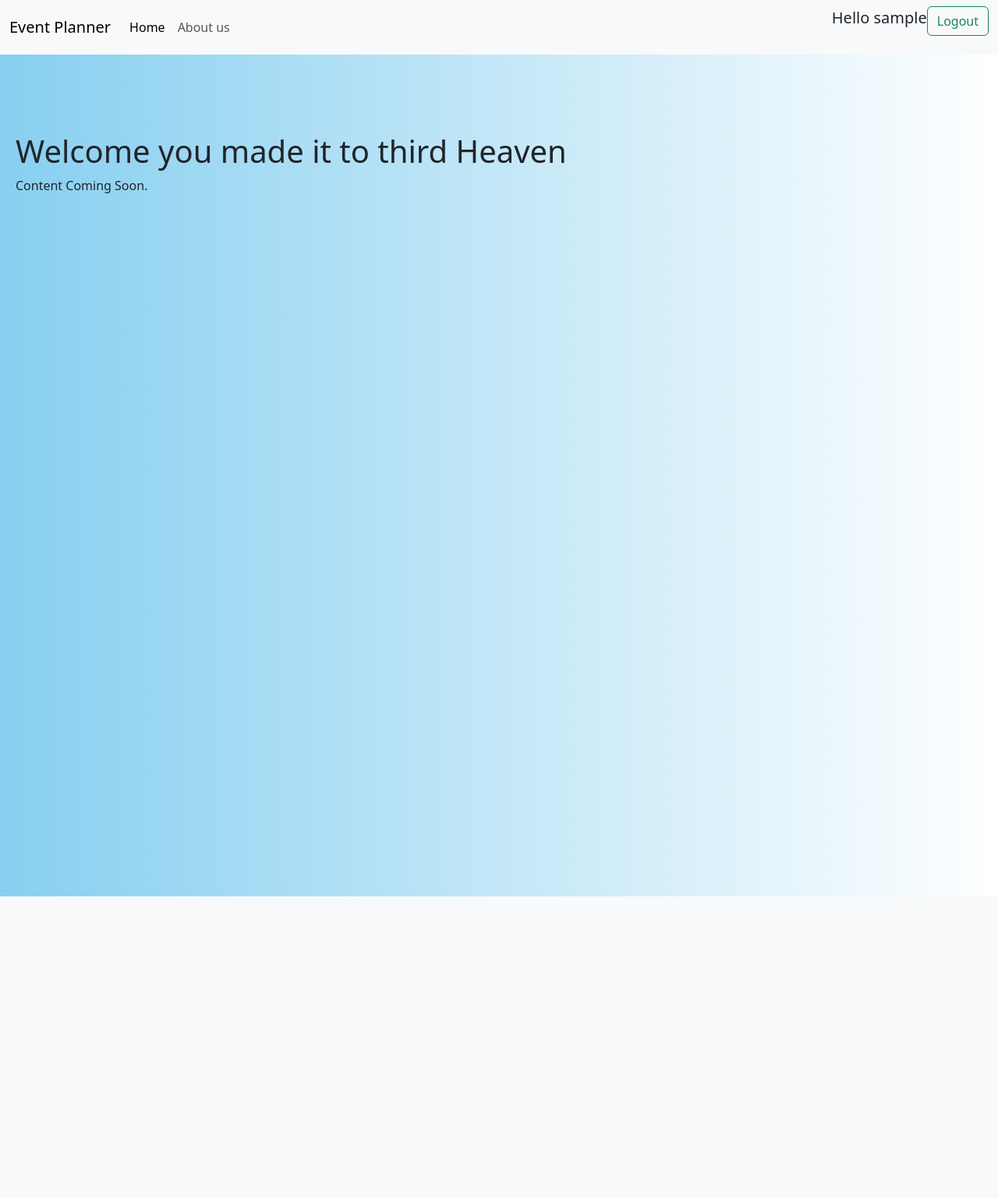
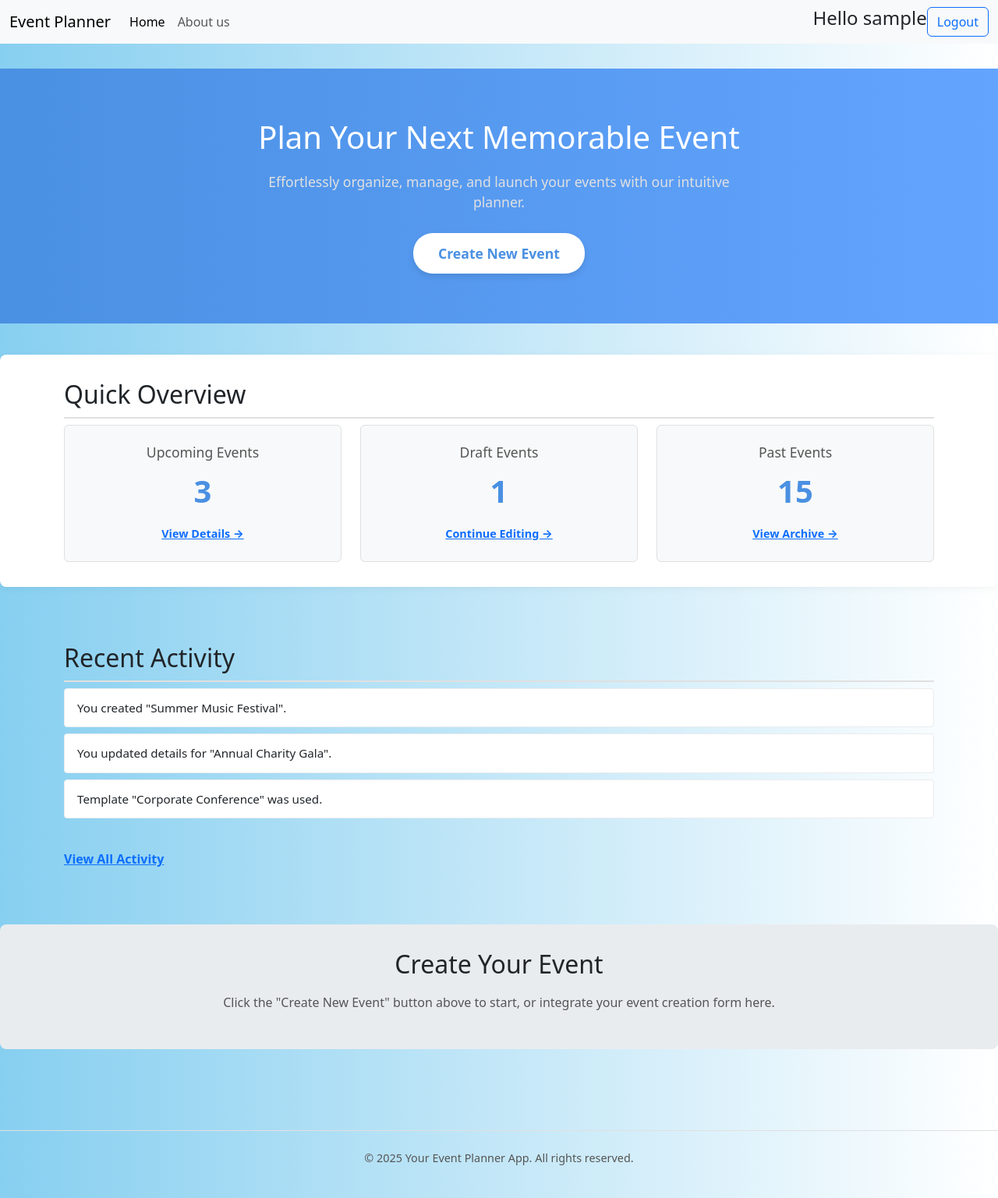
Before and after one commit to AlinaniSilomba/EventsApp, a Django app: page /events/ in a window 1280 px wide. Shown: the whole page at 78% size. Before the commit the page ends 1150 px from the top, so only its background shows below. Run offline with Django 5.2, Linux system fonts and the light colour scheme; the visitor is signed in with stand-in values (Sample User, id 1); some libraries are stand-ins or nearby versions.

Commit message:
Refactor forms, templates, and styles for improved layout and user experience; update field order in RegistrationForm, enhance index and logout templates, and add new CSS styles for better visual consistency.

```diff
--- a/EventsPlanner/events/forms.py
+++ b/EventsPlanner/events/forms.py
@@ -6,4 +6,4 @@ class RegistrationForm(UserCreationForm):
     email = forms.EmailField(label="Email",required=True)
     class Meta:
         model = User
-        fields = ['email','username','password1','password2',]
+        fields = ['username', 'email','password1','password2',]
--- a/EventsPlanner/events/static/styles.css
+++ b/EventsPlanner/events/static/styles.css
@@ -29,19 +29,6 @@ body {
 
 }
 
-
-.logout-container {
-    background-color: #ffffff;
-    padding:40px 30px;
-    align-items: center;
-    border-radius: 10px;
-    box-shadow: 0 5px 15px rgba(0, 0, 0, 0.2);
-    width: 100%;
-
-    max-width: 400px; /* Max width for the login box */
-    text-align: center;
-
-}
 
 /* Form Heading */
 #login-form h1 {
@@ -112,3 +99,231 @@ body {
     text-decoration: none;
     font-weight: bold;
 }
+
+
+
+
+
+
+
+/*Sign Out Page */
+
+.logout-container {
+    background-color: #ffffff;
+    padding:40px 30px;
+    align-items: center;
+    border-radius: 10px;
+    box-shadow: 0 5px 15px rgba(0, 0, 0, 0.2);
+    width: 100%;
+
+    max-width: 400px; /* Max width for the login box */
+    text-align: center;
+
+}
+
+
+
+
+
+
+
+
+
+
+
+/* Index Page CSS */
+
+.container {
+    max-width: 1100px;
+    margin: 0 auto;
+    padding: 0 20px; /* Add side padding */
+}
+
+h1, h2, h3 {
+    margin-bottom: 0.75em;
+    color: #2c3e50; /* Darker blue-grey */
+}
+
+h1 {
+    font-size: 2.8rem;
+    line-height: 1.2;
+}
+
+h2 {
+    font-size: 2rem;
+    border-bottom: 2px solid #e0e0e0; /* Subtle separator for sections */
+    padding-bottom: 0.3em;
+    margin-bottom: 1em;
+}
+
+p {
+    margin-bottom: 1em;
+    color: #555;
+}
+
+a {
+    color: #3498db; /* Standard link blue */
+    text-decoration: none;
+}
+
+a:hover {
+    text-decoration: underline;
+}
+
+/* --- Main Homepage Container --- */
+.event-planner-homepage {
+    padding-top: 2rem; /* Add space below your navbar */
+    padding-bottom: 2rem;
+}
+
+/* --- Hero Section --- */
+.hero-section {
+    background: linear-gradient(to right, #4a90e2, #63a4ff); /* Example gradient */
+    color: #ffffff;
+    padding: 4rem 0;
+    text-align: center;
+    margin-bottom: 2.5rem;
+}
+
+.hero-section h1 {
+    color: #ffffff;
+    margin-bottom: 0.5em;
+}
+
+.hero-section p {
+    font-size: 1.1rem;
+    color: #e0e0e0; /* Lighter text for contrast */
+    max-width: 600px;
+    margin-left: auto;
+    margin-right: auto;
+    margin-bottom: 1.5em;
+}
+
+.cta-button {
+    display: inline-block;
+    background-color: #ffffff;
+    color: #4a90e2; /* Match gradient start */
+    padding: 0.8rem 2rem;
+    border-radius: 25px; /* Pill shape */
+    font-size: 1.1rem;
+    font-weight: bold;
+    text-decoration: none;
+    transition: background-color 0.3s ease, color 0.3s ease, transform 0.2s ease;
+    box-shadow: 0 4px 8px rgba(0, 0, 0, 0.1);
+}
+
+.cta-button:hover {
+    background-color: #f0f0f0;
+    color: #3a80d2; /* Darker blue on hover */
+    transform: translateY(-2px);
+    text-decoration: none;
+}
+
+/* --- Overview Section --- */
+.overview-section {
+    padding: 2rem 0;
+    background-color: #ffffff; /* White background for contrast */
+    margin-bottom: 2.5rem;
+    border-radius: 8px;
+    box-shadow: 0 2px 10px rgba(0, 0, 0, 0.05);
+}
+
+.stats-grid {
+    display: grid;
+    grid-template-columns: repeat(auto-fit, minmax(200px, 1fr)); /* Responsive grid */
+    gap: 1.5rem;
+    text-align: center;
+}
+
+.stat-item {
+    background-color: #f8f9fa; /* Light background for stat items */
+    padding: 1.5rem;
+    border-radius: 6px;
+    border: 1px solid #e0e0e0;
+}
+
+.stat-item h3 {
+    font-size: 1.1rem;
+    color: #555;
+    margin-bottom: 0.5em;
+}
+
+.stat-number {
+    font-size: 2.5rem;
+    font-weight: bold;
+    color: #4a90e2; /* Highlight color */
+    margin-bottom: 0.3em;
+}
+
+.stat-link {
+    font-size: 0.9rem;
+    font-weight: bold;
+}
+
+/* --- Recent Activity Section --- */
+.recent-activity-section {
+    padding: 2rem 0;
+    margin-bottom: 2.5rem;
+}
+
+.activity-list {
+    list-style: none;
+    padding-left: 0;
+    margin-bottom: 1.5rem;
+}
+
+.activity-list li {
+    background-color: #ffffff;
+    padding: 0.8rem 1rem;
+    margin-bottom: 0.5rem;
+    border-radius: 4px;
+    border: 1px solid #e9ecef;
+    font-size: 0.95rem;
+}
+
+.view-all-link {
+     display: inline-block;
+     margin-top: 1rem;
+     font-weight: bold;
+}
+
+
+/* --- Create Event Placeholder --- */
+.create-event-placeholder {
+    background-color: #e9ecef; /* Different background */
+    padding: 2rem 0;
+    text-align: center;
+    border-radius: 8px;
+    margin-bottom: 2.5rem;
+}
+
+.create-event-placeholder h2 {
+    border-bottom: none; /* No border needed here */
+}
+
+/* --- Footer --- */
+footer {
+    text-align: center;
+    padding: 1.5rem 0;
+    margin-top: 2rem;
+    border-top: 1px solid #e0e0e0;
+    font-size: 0.9rem;
+    color: #777;
+}
+
+
+/* --- Responsive Adjustments (Example) --- */
+@media (max-width: 768px) {
+    h1 {
+        font-size: 2.2rem;
+    }
+    h2 {
+        font-size: 1.8rem;
+    }
+    .hero-section {
+        padding: 3rem 0;
+    }
+    .stats-grid {
+        grid-template-columns: 1fr; /* Stack stats on smaller screens */
+    }
+}
--- a/EventsPlanner/events/templates/events/index.html
+++ b/EventsPlanner/events/templates/events/index.html
@@ -2,6 +2,9 @@
 {% block title %}Home{% endblock title %}
 {% load crispy_forms_tags %}
 {% block body %}
+
+<!--Start navbar-->
+
 <nav class="navbar navbar-expand-lg bg-body-tertiary">
     <div class="container-fluid">
       <a class="navbar-brand" href="{%url 'index' %}">Event Planner</a>
@@ -22,22 +25,79 @@
           <!--TODO
           Fix the styling were the username appears too close to the log out button
           -->
+          <div>
             {% csrf_token %}
             {% if user.is_authenticated %}
-          <p class="lead">Hello {{user.username}}<p/>
+           <h4>Hello {{user.username}}</h4>
             {% endif %}
-            <button class="btn btn-outline-success" type="submit">Logout</button>
+          </div>
+          <div>
+            <button class="btn btn-outline-primary" type="submit">Logout</button>
+          </div>
         </form>
       </div>
     </div>
   </nav>
-<!-- TODO
-Clean up styling by moving it to the dedicated CSS file as opposed to
-having inline styling
-Best standards
--->
-<div style="height: 1000px; padding: 20px; margin-top: 80px;">
-    <h1>Welcome you made it to third Heaven</h1>
-    <p>Content Coming Soon.</p>
-</div>
+
+  <!--End navbar-->
+
+<!--SECTION EVENT PLANNER -->
+<main class="event-planner-homepage">
+
+  <section class="hero-section">
+      <div class="container">
+          <h1>Plan Your Next Memorable Event</h1>
+          <p>Effortlessly organize, manage, and launch your events with our intuitive planner.</p>
+          <a href="#create-event-form" class="cta-button">Create New Event</a>
+      </div>
+  </section>
+
+  <section class="overview-section">
+      <div class="container">
+          <h2>Quick Overview</h2>
+          <div class="stats-grid">
+              <div class="stat-item">
+                  <h3>Upcoming Events</h3>
+                  <p class="stat-number">3</p> <a href="#upcoming-events" class="stat-link">View Details &rarr;</a>
+              </div>
+              <div class="stat-item">
+                  <h3>Draft Events</h3>
+                  <p class="stat-number">1</p> <a href="#draft-events" class="stat-link">Continue Editing &rarr;</a>
+              </div>
+              <div class="stat-item">
+                  <h3>Past Events</h3>
+                  <p class="stat-number">15</p> <a href="#past-events" class="stat-link">View Archive &rarr;</a>
+              </div>
+          </div>
+      </div>
+  </section>
+
+  <section class="recent-activity-section">
+      <div class="container">
+          <h2>Recent Activity</h2>
+          <ul class="activity-list">
+              <li>You created "Summer Music Festival".</li>
+              <li>You updated details for "Annual Charity Gala".</li>
+              <li>Template "Corporate Conference" was used.</li>
+          </ul>
+           <a href="#all-activity" class="view-all-link">View All Activity</a>
+      </div>
+  </section>
+
+   <section id="create-event-form" class="create-event-placeholder">
+       <div class="container">
+           <h2>Create Your Event</h2>
+           <p>Click the "Create New Event" button above to start, or integrate your event creation form here.</p>
+           </div>
+   </section>
+
+</main>
+
+<footer>
+  <div class="container">
+      <p>&copy; 2025 Your Event Planner App. All rights reserved.</p>
+      </div>
+</footer>
+<!--End of EventPlanner SECTION-->
+
 {% endblock body %}
--- a/EventsPlanner/events/views.py
+++ b/EventsPlanner/events/views.py
@@ -1,27 +1,39 @@
 from django.shortcuts import render
 from django.http import HttpResponseRedirect
+from django.http import HttpResponse
 from django.urls import reverse
 from.forms import RegistrationForm
 from django.contrib.auth import login, logout, authenticate
 
 
 # Create your views here.
-def index(request):
+def index(request) ->HttpResponseRedirect | HttpResponse :
     '''
     This is our home page function, We first check if the user is authenticated, if not they are redirected to the login page
     otherwise if they are authenticated we allow them to stay on the homepage of index.html
 
-    params:
-    return: template of the index.html page
+    params:http request
+
+    return: HttpResponseRedirect or HttpResponse to an  HTML template
+
+    example would be index.html
     '''
     if not request.user.is_authenticated:
         return HttpResponseRedirect(reverse('login'))
     return render(request, 'events/index.html')
 
 
-def sign_up(request):#
+def sign_up(request) ->HttpResponseRedirect | HttpResponse :
     '''
+    Signing up a new user: by first importing the Registration form from forms.py then passing in the request which is a post
+    if the form is valid we save the form and login the user using the login() fucntion which takes the request and the user form
+    however if the the credentials entered on the sign up form are invalid we display an empty form to them again to fill it out.
 
+    params: http request
+
+    returns:HttpResponseRedirect or HttpResponse to an  HTML template
+
+    example would be index.html
     '''
     if request.method == 'POST':
         form = RegistrationForm(request.POST)
@@ -39,5 +51,14 @@ def sign_up(request):#
 
 
 '''
-def log_out(request):
+def log_out(request)->HttpResponseRedirect | HttpResponse :
+    '''
+    A logout view that routes a user to the logout page
+
+    params: http request
+
+    returns:HttpResponseRedirect or HttpResponse to an  HTML template
+
+    example would be index.html
+    '''
     return render(request, 'events/logout.html')
```
Also changed, not shown: EventsPlanner/events/templates/events/logout.html (+9 -6 lines).
